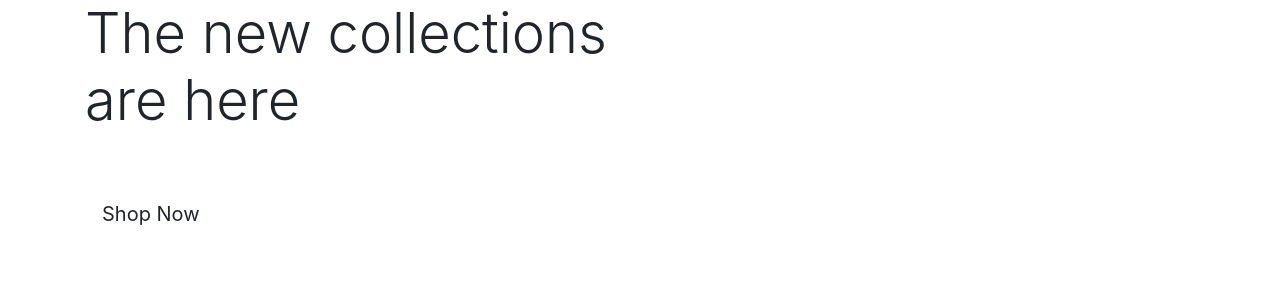
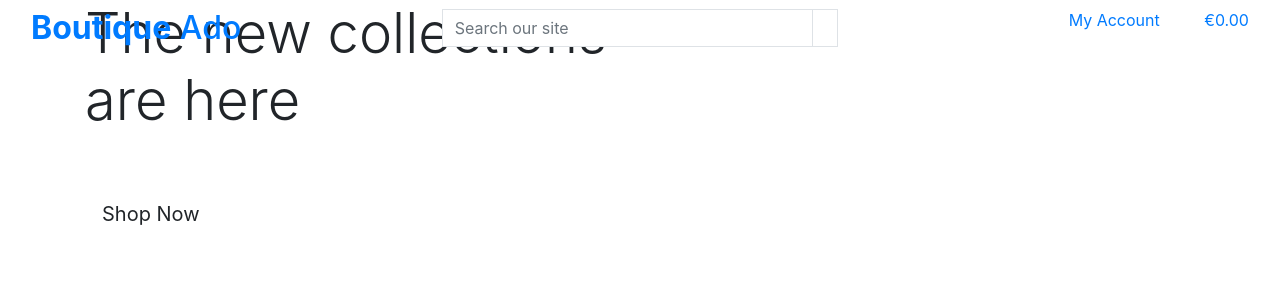
Before and after one commit to rdylanward/boutique_ado, a Django app: page / in a window 1280 px wide. Shown: the top 300 px of the page. Run offline with Django 3.2, Linux system fonts and the light colour scheme; some libraries are stand-ins or nearby versions.

Commit message:
Added main page header

```diff
--- a/templates/base.html
+++ b/templates/base.html
@@ -33,7 +33,67 @@
   </head>
   <body>
         <header class="container-fluid fixed-top">
-
+            <div class="row">
+                <div class="col-12 col-lg-4 my-auto py-1 py-lg-0 text-center text-lg-left">
+                  <a href="{% url 'home' %}" class="nav-link main-logo-link">
+                    <h2 class="logo-font text-black my-0">
+                      <strong>Boutique</strong> Ado
+                    </h2>
+                  </a>
+                </div>
+                <div class="col-12 col-lg-4 my-auto py-1 py-lg-0">
+                  <form method="GET" action="">
+                    <div class="input-group w-100">
+                      <input type="text" name="q" placeholder="Search our site" class="form-control border border-black rounded-0">
+                      <div class="input-group-append">
+                        <button class="form-control btn btn-black border border-black rounded-0" type="submit">
+                          <span class="icon">
+                            <i class="fas fa-search"></i>
+                          </span>
+                        </button>
+                      </div>
+                    </div>
+                  </form>
+                </div>
+                <div class="col-12 col-lg-4 my-auto py-1 py-lg-0">
+                  <ul class="list-inline list-unstyled text-center text-lg-right my0">
+                    <li class="list-inline-item dropdown">
+                      <a href="#" class="text-black nav-link" id="user-options" data-toggle="dropdown" aria-haspopup="true" aria-expanded="false">
+                        <div class="text-center">
+                          <div><i class="fas fa-user fa-lg"></i></div>
+                          <p class="my-0">My Account</p>
+                        </div>
+                      </a>
+                      <div class="dropdown-menu border-0" aria-labelledby="user-options">
+                        {% if request.user.is_authenticated %}
+                          {% if request.user.is_supervisor %}
+                            <a href="" class="dropdown-item">Product Management</a>
+                          {% endif %}
+                          <a href="" class="dropdown-item">My Profile</a>
+                          <a href="{% url 'account_logout' %}" class="dropdown-item">Logout</a>
+                        {% else %}
+                          <a href="{% url 'account_signup' %}" class="dropdown-item">Register</a>
+                          <a href="{% url 'account_login' %}" class="dropdown-item">Login</a>
+                        {% endif %}
+                      </div>
+                    </li>
+                    <li class="list-inline-item">
+                      <a href="" class="{% if grand_total %}text-info font-weight-bold{% else %}text-black{% endif %} nav-link">
+                        <div class="text-center">
+                          <div><i class="fas fa-shopping-bag fa-lg"></i></div>
+                          <p class="my-0">
+                            {% if grand_total %}
+                              €{{ grand_total|floatformat:2 }}
+                            {% else %}
+                              €0.00
+                            {% endif %}
+                          </p>
+                        </div>
+                      </a>
+                    </li>
+                  </ul>
+                </div>
+            </div>
         </header>
 
         {% if messages %}
```
